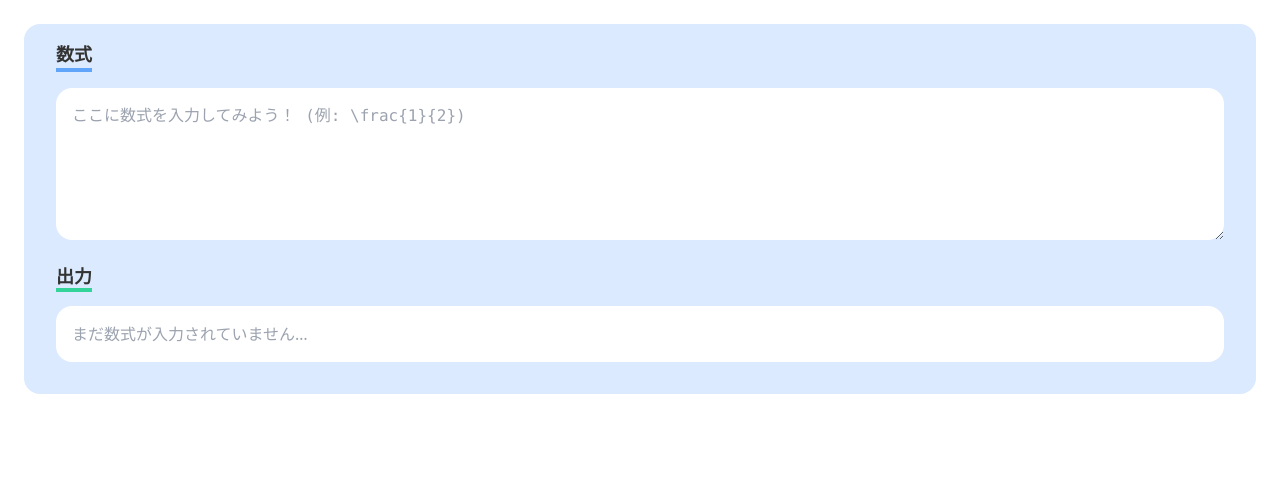
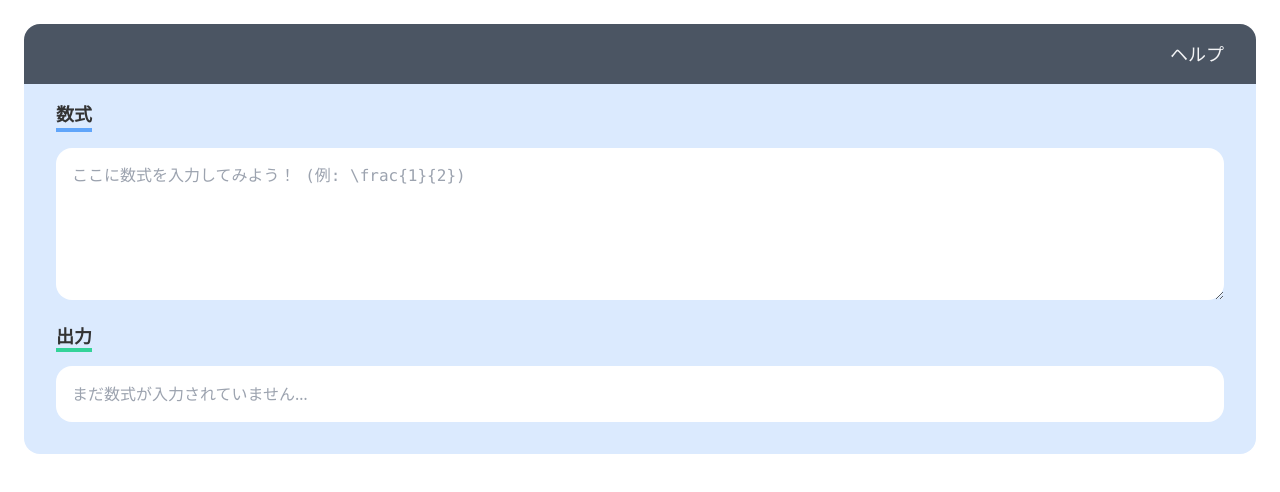
Before and after one commit to 0wv/katex-live-preview, a Svelte app: page / in a window 1280 px wide. Shown: the top 492 px of the page. Built offline with nearby package versions, Linux system fonts and the light colour scheme.

Commit message:
:sparkles: add navigation bar and help page

```diff
--- a/src/App.svelte
+++ b/src/App.svelte
@@ -1,13 +1,17 @@
 <script>
+	import Help from './Help.svelte'
 	import Main from './Main.svelte'
+	import Navbar from './Navbar.svelte'
 	import Router from 'svelte-spa-router'
 
 	const routes = {
 		'/': Main,
+		'/help': Help,
 	}
 </script>
 
 <main>
+	<Navbar />
 	<Router {routes} />
 </main>
 
--- /dev/null
+++ b/src/Help.svelte
@@ -0,0 +1,3 @@
+<div class="bg-blue-100 m-4 mt-0 p-4 rounded-b-2xl">
+    <h1>ヘルプ</h1>
+</div>
--- a/src/Main.svelte
+++ b/src/Main.svelte
@@ -19,7 +19,7 @@
 	<title>KaTeX Live Preview</title>
 </svelte:head>
 
-<div class="bg-blue-100 m-4 p-4 rounded-2xl">
+<div class="bg-blue-100 m-4 mt-0 p-4 rounded-b-2xl">
 	<label class="border-b-4 border-blue-400 font-bold mb-2 ml-4 text-lg w-max" for="katexRawElem">数式</label>
 	<div class="mb-4 mt-4 pl-4 pr-4">
 		<textarea bind:value={katexRaw} class="border-0 font-mono p-4 rounded-2xl w-full" placeholder="ここに数式を入力してみよう！ (例: \frac{'{'}1{'}'}{'{'}2{'}'})" id="katexRawElem" rows="5"></textarea>
--- /dev/null
+++ b/src/Navbar.svelte
@@ -0,0 +1,20 @@
+<script>
+	import { location } from 'svelte-spa-router'
+	console.log($location)
+</script>
+
+<ul class="bg-gray-600 flex m-4 mb-0 rounded-t-2xl">
+	<li class="ml-auto mr-4">
+		{#if $location !== "/help"}
+			<a
+				class="hover:bg-gray-500 hover:no-underline inline-block p-4 text-gray-100 text-lg visited:text-gray-100"
+				href="/#/help">ヘルプ</a
+			>
+		{:else}
+			<a
+				class="hover:bg-gray-500 bg-gray-700 hover:no-underline inline-block p-4 text-gray-100 text-lg visited:text-gray-100"
+				href="/#/">ヘルプ</a
+			>
+		{/if}
+	</li>
+</ul>
```
